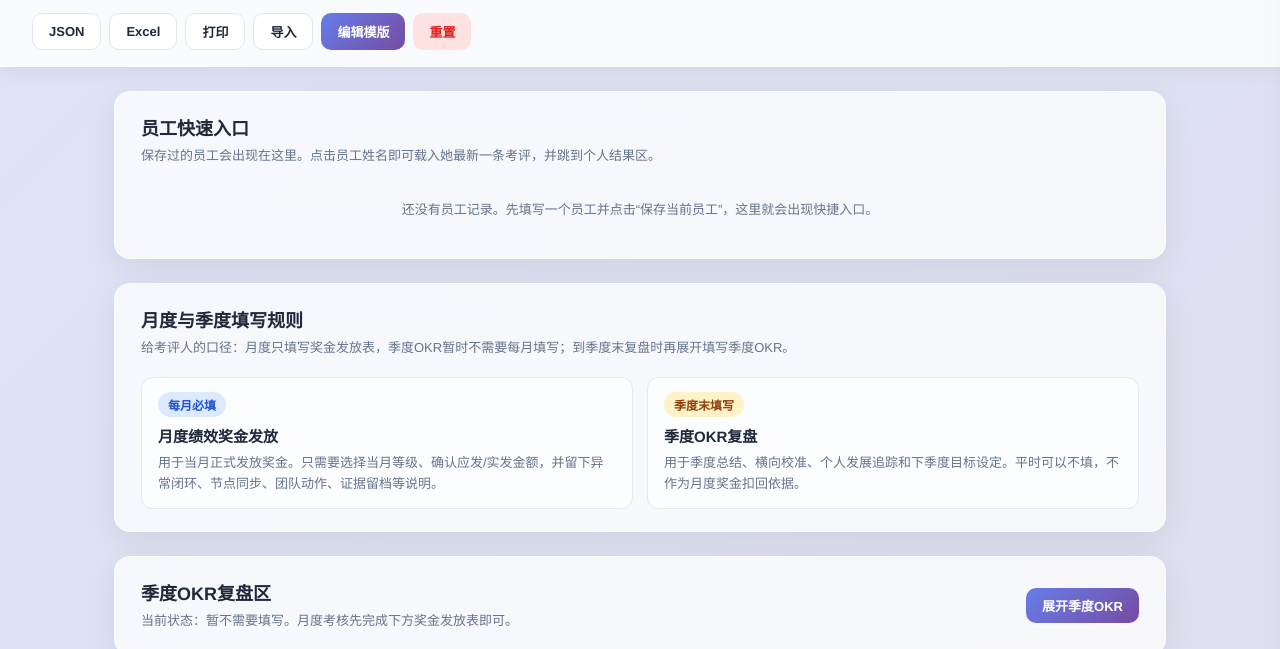
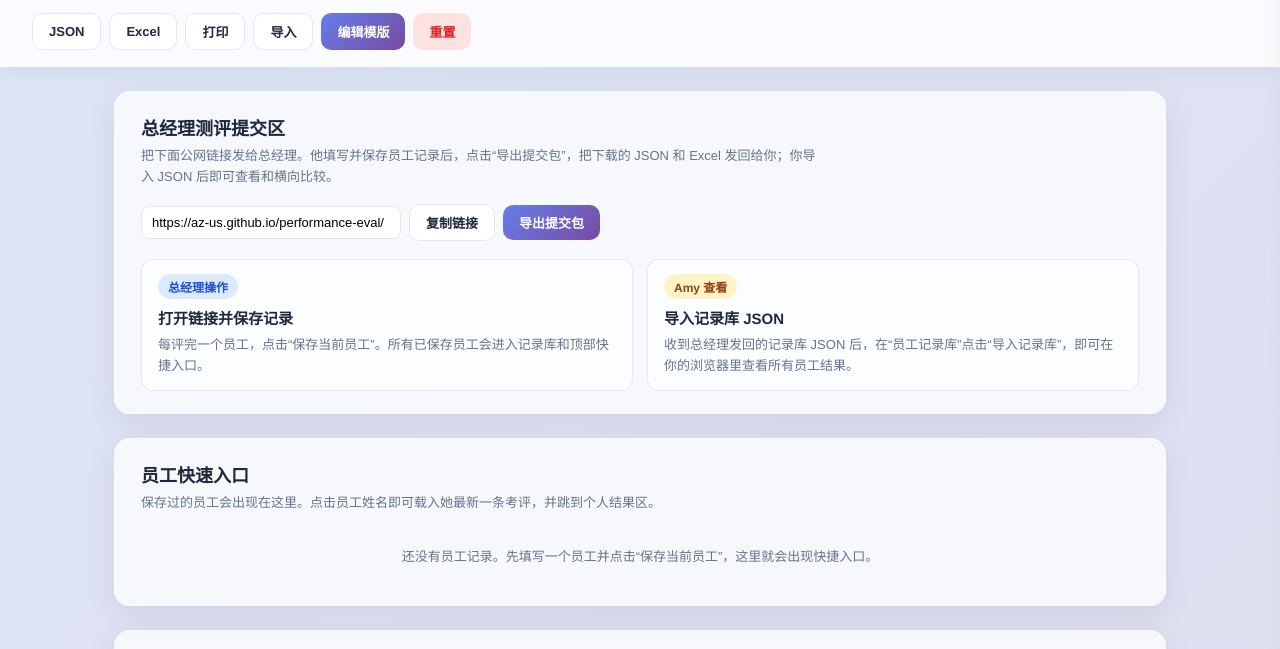
Before and after one commit to AZ-US/performance-eval, a plain HTML site: page index.html in a window 1280 px wide. Shown: the part 51-700 px from the top of the page. Drawn offline with Linux system fonts and the light colour scheme.

Commit message:
添加总经理测评提交区

```diff
--- a/index.html
+++ b/index.html
@@ -341,6 +341,33 @@ body {
   </header>
 
   <div class="main-container">
+    <!-- Manager submission -->
+    <section class="workflow-card">
+      <div class="section-title-row">
+        <div>
+          <div class="section-title">总经理测评提交区</div>
+          <div class="section-subtitle">把下面公网链接发给总经理。他填写并保存员工记录后，点击“导出提交包”，把下载的 JSON 和 Excel 发回给你；你导入 JSON 后即可查看和横向比较。</div>
+        </div>
+        <div class="records-actions">
+          <input :value="publicUrl" readonly @focus="$event.target.select()" style="min-width:260px;border:1px solid #E2E8F0;border-radius:8px;padding:8px 10px;font-size:13px;background:white;">
+          <button class="btn btn-outline" @click="copyPublicLink">复制链接</button>
+          <button class="btn btn-primary" @click="exportSubmissionPackage">导出提交包</button>
+        </div>
+      </div>
+      <div class="workflow-grid">
+        <div class="workflow-item">
+          <div class="workflow-tag required">总经理操作</div>
+          <div class="workflow-title">打开链接并保存记录</div>
+          <div class="workflow-copy">每评完一个员工，点击“保存当前员工”。所有已保存员工会进入记录库和顶部快捷入口。</div>
+        </div>
+        <div class="workflow-item">
+          <div class="workflow-tag optional">Amy 查看</div>
+          <div class="workflow-title">导入记录库 JSON</div>
+          <div class="workflow-copy">收到总经理发回的记录库 JSON 后，在“员工记录库”点击“导入记录库”，即可在你的浏览器里查看所有员工结果。</div>
+        </div>
+      </div>
+    </section>
+
     <!-- Employee quick nav -->
     <section class="quick-nav-card">
       <div class="quick-nav-header">
@@ -912,6 +939,7 @@ createApp({
     const comparePeriod = ref(meta.value.period || currentQuarterLabel());
     const selectedEmployee = ref('');
     const quickEmployeeSelect = ref('');
+    const publicUrl = 'https://az-us.github.io/performance-eval/';
 
     const dimGradients = ['linear-gradient(135deg,#667eea,#764ba2)','linear-gradient(135deg,#f093fb,#f5576c)','linear-gradient(135deg,#4facfe,#00f2fe)','linear-gradient(135deg,#43e97b,#38f9d7)','linear-gradient(135deg,#fa709a,#fee140)','linear-gradient(135deg,#a18cd1,#fbc2eb)'];
 
@@ -1011,7 +1039,7 @@ createApp({
       const employeeName = (meta.value.employeeName || '').trim();
       if(!employeeName) {
         showToast('请先填写被考核人姓名');
-        return;
+        return false;
       }
       const data = deepClone(getData());
       const record = buildRecordFromData(data);
@@ -1026,6 +1054,7 @@ createApp({
       selectedEmployee.value = record.employeeName;
       persistRecords();
       showToast('已保存到员工记录库');
+      return true;
     }
 
     function loadRecord(record) {
@@ -1075,6 +1104,26 @@ createApp({
       a.download = `员工考评记录库_${new Date().toISOString().slice(0,10)}.json`;
       a.click();
       showToast('记录库已导出');
+    }
+
+    async function copyPublicLink() {
+      try {
+        await navigator.clipboard.writeText(publicUrl);
+        showToast('链接已复制');
+      } catch {
+        window.prompt('复制这个链接发给总经理', publicUrl);
+      }
+    }
+
+    function exportSubmissionPackage() {
+      if((meta.value.employeeName || '').trim()) saveCurrentRecord();
+      if(!records.value.length) {
+        showToast('请先保存至少一条员工记录');
+        return;
+      }
+      exportRecordLibrary();
+      setTimeout(()=>{ exportExcel(); }, 300);
+      showToast('提交包已导出：JSON用于导入，Excel用于留档');
     }
 
     function triggerRecordImport() { recordInput.value.click(); }
@@ -1374,6 +1423,7 @@ createApp({
 
     return {
       meta, bonusBase, bonusCurrency, monthlyBonuses, gradeScale, dimensions,
+      publicUrl,
       records, comparePeriod, selectedEmployee, quickEmployeeSelect,
       employeeNames, comparisonRecords, timelineRecords, quickEmployeeCards,
       collapsedDims, drawerOpen, okrExpanded, saveTime, toastMsg, toastVisible,
@@ -1383,7 +1433,8 @@ createApp({
       monthlyCoefficient, monthlyDue, syncBonusMonths, applyBaseToMonths, fillPaidFromDue,
       saveCurrentRecord, loadRecord, deleteRecord,
       quickOpenEmployee,
-      exportRecordLibrary, triggerRecordImport, importRecordLibrary, formatDateTime,
+      exportRecordLibrary, triggerRecordImport, importRecordLibrary,
+      copyPublicLink, exportSubmissionPackage, formatDateTime,
       dimScore, dimWeight, dimPercent, dimColor, dimGradient,
       selectTier, toggleDim, showToast,
       exportJSON, triggerImport, importJSON,
```
